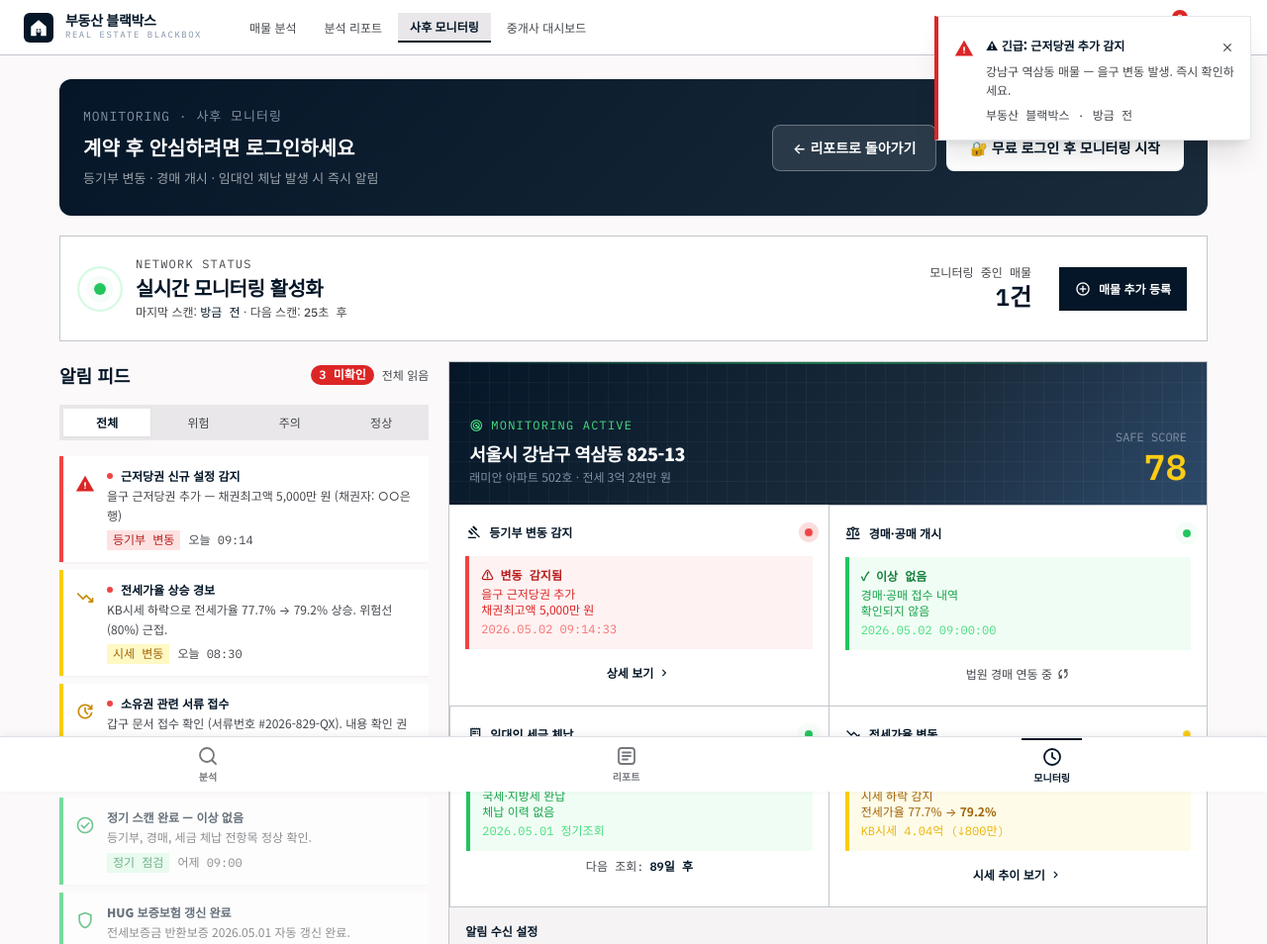
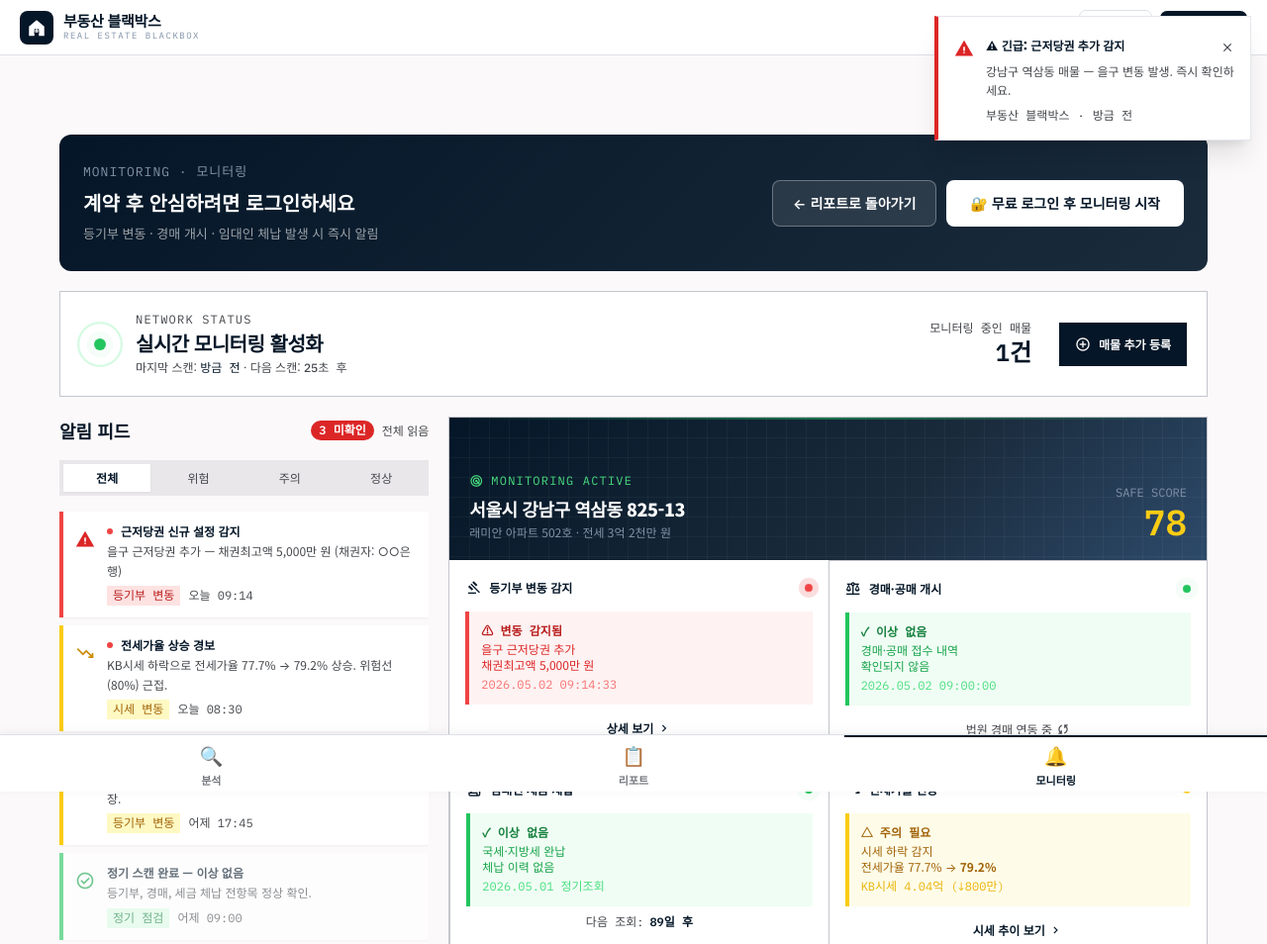
Before and after one commit to actiongamyoun/blackbox-realestate, a website: page pages/monitoring.html in a window 1280 px wide. Shown: the top 954 px of the page at 99% size. Drawn offline with nearby package versions, Linux system fonts and the light colour scheme.

Commit message:
Add files via upload

```diff
--- a/pages/monitoring.html
+++ b/pages/monitoring.html
@@ -13,7 +13,7 @@
   <link rel="shortcut icon" href="/assets/icons/favicon.ico"/>
 <meta charset="utf-8"/>
 <meta content="width=device-width, initial-scale=1.0" name="viewport"/>
-<title>부동산 블랙박스 — 사후 모니터링</title>
+<title>부동산 블랙박스 — 모니터링</title>
 <script src="https://cdn.tailwindcss.com?plugins=forms,container-queries"></script>
 <link href="https://fonts.googleapis.com/css2?family=Noto+Sans+KR:wght@400;500;700;900&family=IBM+Plex+Mono:wght@400;500;600&display=swap" rel="stylesheet"/>
 <link href="https://fonts.googleapis.com/css2?family=Material+Symbols+Outlined:wght,FILL@100..700,0..1&display=swap" rel="stylesheet"/>
@@ -160,9 +160,9 @@ body{min-height:100dvh;background:#fbf9fa;padding-bottom:80px;}
 <!-- ══════════════════════════════════
      HEADER
 ══════════════════════════════════ -->
-<header class="flex justify-between items-center w-full px-6 h-14 bg-white border-b border-outline-variant fixed top-0 z-50">
-  <div class="flex items-center gap-3">
-    <div style="width:30px;height:30px;background:#041627;border-radius:6px;display:flex;align-items:center;justify-content:center;">
+<header style="display:flex;align-items:center;justify-content:space-between;padding:0 20px;height:56px;background:#fff;border-bottom:1px solid #dde0e6;position:sticky;top:0;z-index:50;">
+  <a href="/" style="display:flex;align-items:center;gap:10px;text-decoration:none;">
+    <div style="width:34px;height:34px;border-radius:8px;background:#041627;display:flex;align-items:center;justify-content:center;flex-shrink:0;">
       <svg viewBox="0 0 22 22" fill="none" width="20" height="20">
         <path d="M11 2.5L2.5 9.5V20H8.5V15H13.5V20H19.5V9.5L11 2.5Z" fill="white"/>
         <rect x="8.5" y="12" width="5" height="6" rx="1" fill="#041627"/>
@@ -172,24 +172,16 @@ body{min-height:100dvh;background:#fbf9fa;padding-bottom:80px;}
       </svg>
     </div>
     <div>
-      <div style="font-size:14px;font-weight:900;color:#041627;letter-spacing:-0.3px;line-height:1.1;">부동산 블랙박스</div>
-      <div class="mono" style="font-size:9px;color:#8192a7;letter-spacing:1.5px;">REAL ESTATE BLACKBOX</div>
+      <div style="font-size:15px;font-weight:900;color:#041627;letter-spacing:-0.3px;line-height:1.1;">부동산 블랙박스</div>
+      <div style="font-size:9px;color:#8192a7;letter-spacing:1.5px;font-family:'IBM Plex Mono',monospace;">REAL ESTATE BLACKBOX</div>
     </div>
-    <nav class="flex items-center gap-1 ml-6">
-      <a href="/" class="px-3 py-1.5 text-xs font-medium text-on-surface-variant hover:bg-surface-container transition-colors">매물 분석</a>
-      <a href="/pages/report.html" class="px-3 py-1.5 text-xs font-medium text-on-surface-variant hover:bg-surface-container transition-colors">분석 리포트</a>
-      <span class="px-3 py-1.5 text-xs font-bold text-primary bg-surface-container-high" style="border-bottom:2px solid #041627;">사후 모니터링</span>
-      <a href="#" class="px-3 py-1.5 text-xs font-medium text-on-surface-variant hover:bg-surface-container transition-colors">중개사 대시보드</a>
-    </nav>
-  </div>
-  <div class="flex items-center gap-3">
-    <!-- 알림 벨 -->
-    <button onclick="triggerTestPush()" class="relative p-2 hover:bg-surface-container-low transition-colors" title="테스트 알림 발생">
-      <span class="material-symbols-outlined text-primary">notifications</span>
-      <span id="bell-badge" class="absolute top-1 right-1 w-4 h-4 bg-red-600 text-white rounded-full flex items-center justify-center mono" style="font-size:9px;font-weight:700;">3</span>
+  </a>
+  <div style="display:flex;align-items:center;gap:8px;">
+    <button onclick="doShare()" style="display:flex;align-items:center;gap:5px;padding:7px 14px;background:transparent;border:1px solid #dde0e6;border-radius:7px;font-size:13px;font-weight:600;color:#041627;cursor:pointer;font-family:inherit;transition:all .12s;" onmouseover="this.style.borderColor='#041627'" onmouseout="this.style.borderColor='#dde0e6'">
+      🔗 공유
     </button>
-    <button class="p-2 hover:bg-surface-container-low transition-colors">
-      <span class="material-symbols-outlined text-on-surface-variant">account_circle</span>
+    <button onclick="window.location.href='/pages/dashboard.html'" style="padding:7px 16px;background:#041627;color:#fff;border:none;border-radius:7px;font-size:13px;font-weight:700;cursor:pointer;font-family:inherit;transition:opacity .12s;" onmouseover="this.style.opacity='.85'" onmouseout="this.style.opacity='1'">
+      💼 중개사
     </button>
   </div>
 </header>
@@ -202,7 +194,7 @@ body{min-height:100dvh;background:#fbf9fa;padding-bottom:80px;}
   <!-- 로그인 유도 배너 -->
   <div style="background:linear-gradient(135deg,#041627,#1a2b3c);border-radius:12px;padding:28px 24px;margin-bottom:20px;display:flex;align-items:center;justify-content:space-between;flex-wrap:wrap;gap:16px;">
     <div>
-      <div style="font-size:13px;color:#8192a7;margin-bottom:6px;font-family:'IBM Plex Mono',monospace;letter-spacing:1px;">MONITORING · 사후 모니터링</div>
+      <div style="font-size:13px;color:#8192a7;margin-bottom:6px;font-family:'IBM Plex Mono',monospace;letter-spacing:1px;">MONITORING · 모니터링</div>
       <div style="font-size:20px;font-weight:900;color:#fff;margin-bottom:6px;">계약 후 안심하려면 로그인하세요</div>
       <div style="font-size:13px;color:rgba(255,255,255,.6);line-height:1.6;">등기부 변동 · 경매 개시 · 임대인 체납 발생 시 즉시 알림</div>
     </div>
@@ -752,21 +744,30 @@ if ('serviceWorker' in navigator) {
 }
 </script>
 
-<!-- 하단 네비 -->
-<nav style="position:fixed;bottom:0;left:0;right:0;z-index:100;display:flex;justify-content:space-around;align-items:center;height:56px;background:#fff;border-top:1px solid #dde0e6;box-shadow:0 -2px 8px rgba(0,0,0,.06);">
-  <a href="/pages/analyze.html" style="display:flex;flex-direction:column;align-items:center;gap:2px;text-decoration:none;color:#74777d;font-size:10px;font-weight:600;padding:6px 12px;font-family:'Noto Sans KR',sans-serif;">
-    <svg width="22" height="22" viewBox="0 0 22 22" fill="none"><circle cx="10" cy="10" r="7" stroke="currentColor" stroke-width="1.8"/><path d="M15.5 15.5L19 19" stroke="currentColor" stroke-width="1.8" stroke-linecap="round"/></svg>
-    분석
-  </a>
-  <a href="/pages/report.html" style="display:flex;flex-direction:column;align-items:center;gap:2px;text-decoration:none;color:#74777d;font-size:10px;font-weight:600;padding:6px 12px;font-family:'Noto Sans KR',sans-serif;">
-    <svg width="22" height="22" viewBox="0 0 22 22" fill="none"><rect x="3" y="3" width="16" height="16" rx="3" stroke="currentColor" stroke-width="1.8"/><path d="M7 11h8M7 7.5h8M7 14.5h5" stroke="currentColor" stroke-width="1.8" stroke-linecap="round"/></svg>
-    리포트
-  </a>
-  <a href="/pages/monitoring.html" style="display:flex;flex-direction:column;align-items:center;gap:2px;text-decoration:none;color:#041627;font-size:10px;font-weight:700;padding:6px 12px;border-top:2px solid #041627;font-family:'Noto Sans KR',sans-serif;">
-    <svg width="22" height="22" viewBox="0 0 22 22" fill="none"><circle cx="11" cy="11" r="8" stroke="#041627" stroke-width="1.8"/><path d="M11 7v4l3 2" stroke="#041627" stroke-width="1.8" stroke-linecap="round"/></svg>
-    모니터링
-  </a>
+
+<nav style="position:fixed;bottom:0;left:0;right:0;z-index:100;display:flex;align-items:stretch;height:58px;background:#fff;border-top:1px solid #dde0e6;box-shadow:0 -2px 10px rgba(0,0,0,.06);">
+  <a href="/pages/analyze.html" style="display:flex;flex-direction:column;align-items:center;justify-content:center;gap:2px;text-decoration:none;color:#74777d;font-size:11px;font-weight:600;flex:1;border-top:2.5px solid transparent;padding:6px 0;font-family:'Noto Sans KR',sans-serif;"><span style="font-size:19px;">🔍</span>분석</a>
+  <a href="/pages/report.html" style="display:flex;flex-direction:column;align-items:center;justify-content:center;gap:2px;text-decoration:none;color:#74777d;font-size:11px;font-weight:600;flex:1;border-top:2.5px solid transparent;padding:6px 0;font-family:'Noto Sans KR',sans-serif;"><span style="font-size:19px;">📋</span>리포트</a>
+  <a href="/pages/monitoring.html" style="display:flex;flex-direction:column;align-items:center;justify-content:center;gap:2px;text-decoration:none;color:#041627;font-size:11px;font-weight:900;flex:1;border-top:2.5px solid #041627;padding:6px 0;font-family:'Noto Sans KR',sans-serif;"><span style="font-size:19px;">🔔</span>모니터링</a>
 </nav>
-<div style="height:56px;"></div>
+<div style="height:58px;"></div>
+<script>
+function doShare() {
+  var isLoggedIn = localStorage.getItem("bb_logged_in") === "true";
+  if (!isLoggedIn) {
+    if (confirm("공유 기능은 로그인 후 이용할 수 있습니다.\n로그인하시겠습니까?")) {
+      alert("로그인 기능 준비 중입니다. 곧 카카오 로그인이 지원됩니다.");
+    }
+    return;
+  }
+  if (navigator.share) {
+    navigator.share({ title: "부동산 블랙박스 분석 리포트", url: window.location.href });
+  } else {
+    navigator.clipboard.writeText(window.location.href)
+      .then(function(){ alert("링크가 복사되었습니다."); })
+      .catch(function(){ alert("주소창에서 직접 복사해주세요."); });
+  }
+}
+</script>
 </body>
 </html>
```
Also changed, not shown: pages/analyze.html (+13 -8 lines), pages/dashboard.html (+12 -22 lines), pages/report.html (+46 -55 lines).
